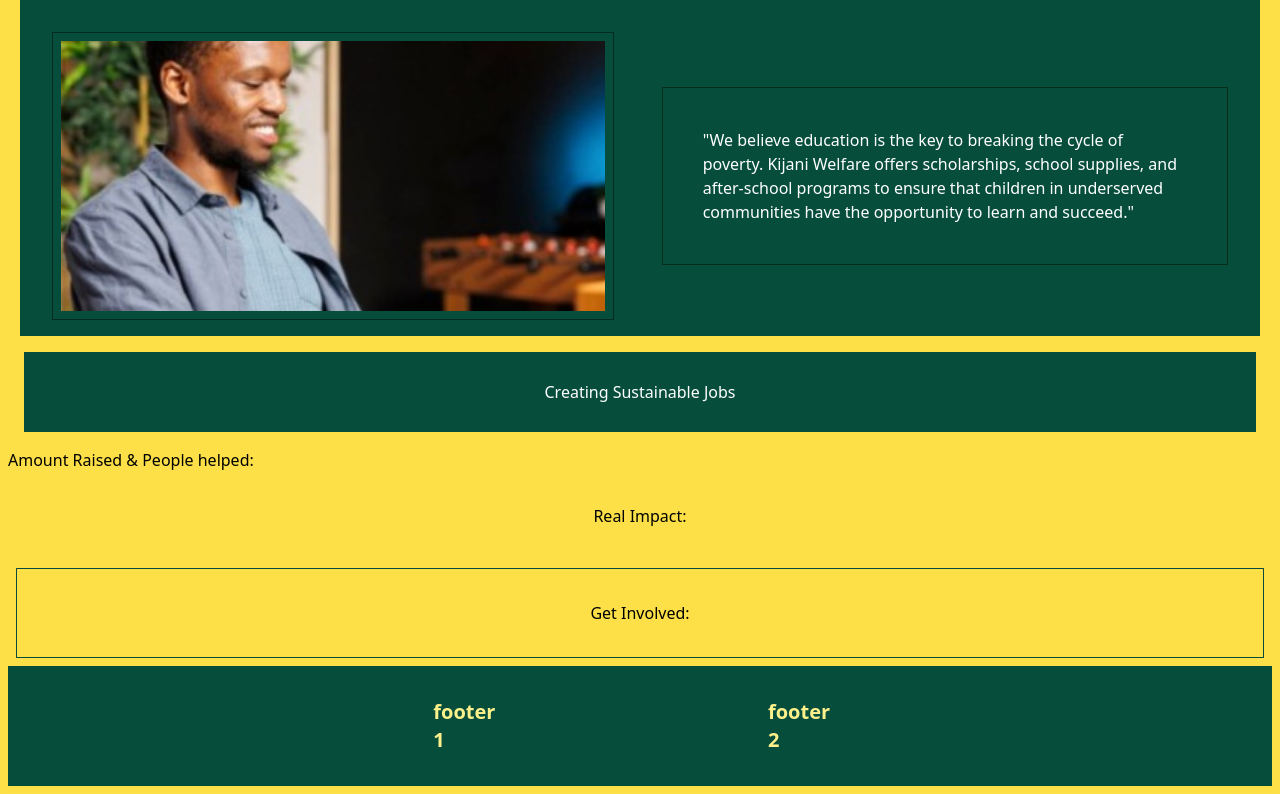
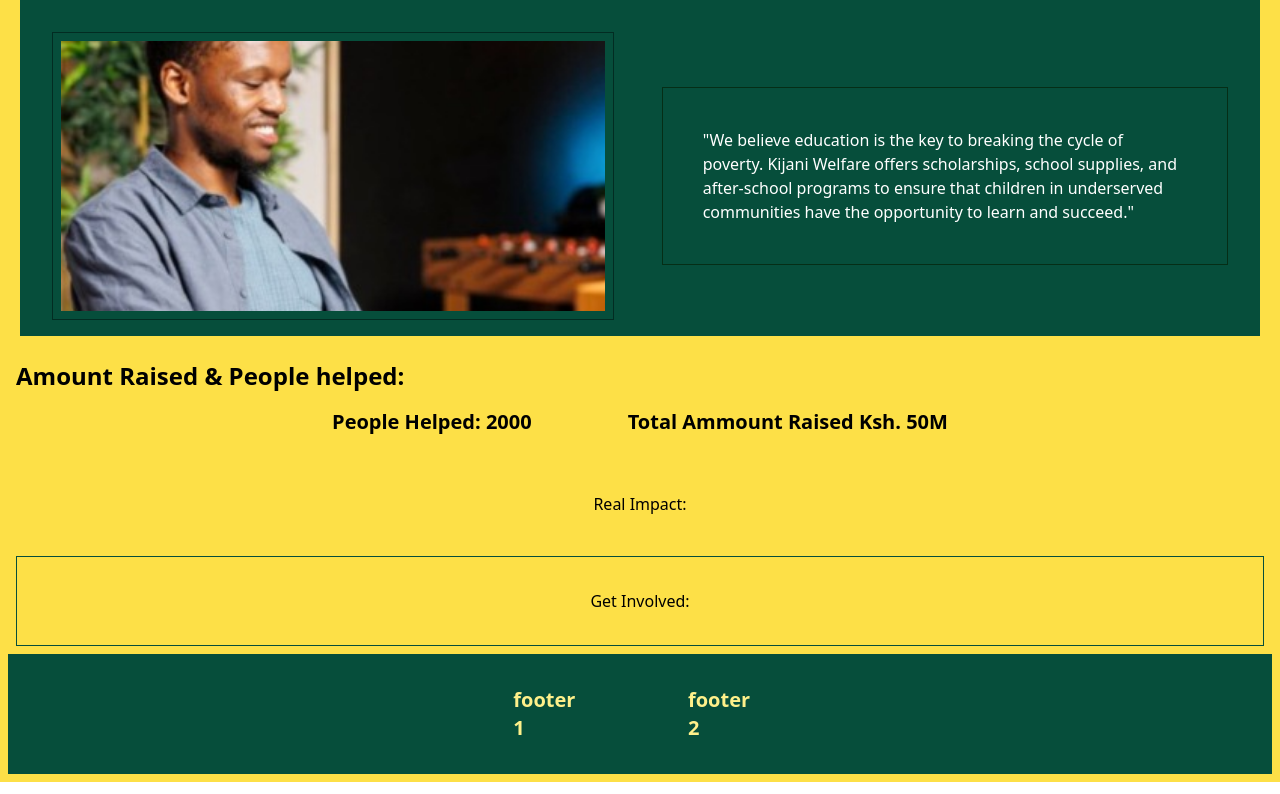
Before and after one commit to treva556/ngo, a Next.js app: page / in a window 1280 px wide. Shown: the part 1578-2372 px from the top of the page. Built offline with nearby package versions, Linux system fonts and the light colour scheme.

Commit message:
milestone 3

```diff
--- a/app/page.js
+++ b/app/page.js
@@ -1,6 +1,7 @@
 
 import Image from "next/image";
 import Footer from "@/components/footer";
+import Counter from "@/components/counter";
 
 export default function Home() {
   return (
@@ -129,15 +130,16 @@ export default function Home() {
 
 
 
-        {/* Second Section */}
-
-
-        <div className="bg-emerald-900 h-20 m-4 p-8 flex justify-center items-center text-white">
-          Creating Sustainable Jobs
+        <div>
+          <div className='p-2'>
+          <h2 className='text-2xl font-semibold'> Amount Raised & People helped: </h2>
+          <div className=' flex flex-row justify-center gap-24 py-4'>
+            <div className='text-xl font-bold'>People Helped: <Counter endValue={2000} duration={5000} /></div>
+            {/* <div className='text-xl font-bold'>Properties: <Counter endValue={350} duration={5000} /></div> */}
+            <div className='text-xl font-bold'>Total Ammount Raised Ksh. <Counter endValue={50} duration={4000} />M</div>
+          </div>
         </div>
 
-        <div>
-          <h7>Amount Raised & People helped:</h7>
         </div>
 
         <div className="flex justify-center items-center p-8">
--- /dev/null
+++ b/components/counter.js
@@ -0,0 +1,29 @@
+"use client"
+
+
+import { useEffect, useState } from 'react';
+
+const Counter = ({ endValue, duration }) => {
+  const [count, setCount] = useState(0);
+
+  useEffect(() => {
+    let start = 0;
+    const increment = endValue / (duration / 100);
+
+    const interval = setInterval(() => {
+      start += increment;
+      if (start >= endValue) {
+        setCount(endValue);
+        clearInterval(interval);
+      } else {
+        setCount(Math.ceil(start));
+      }
+    }, 100);
+
+    return () => clearInterval(interval);
+  }, [endValue, duration]);
+
+  return <span>{count}</span>;
+};
+
+export default Counter;
--- a/components/footer.js
+++ b/components/footer.js
@@ -5,7 +5,7 @@ export default function Footer() {
   return (
     <>
 
-        <footer className="bg-emerald-900 flex flex-row gap-64 justify-center items-center p-8">
+        <footer className="bg-emerald-900 flex flex-row gap-24 justify-center items-center p-8">
           <div>
             <h5 className="text-yellow-200 font-semibold text-xl w-1/2">footer 1</h5>
           </div>
```
